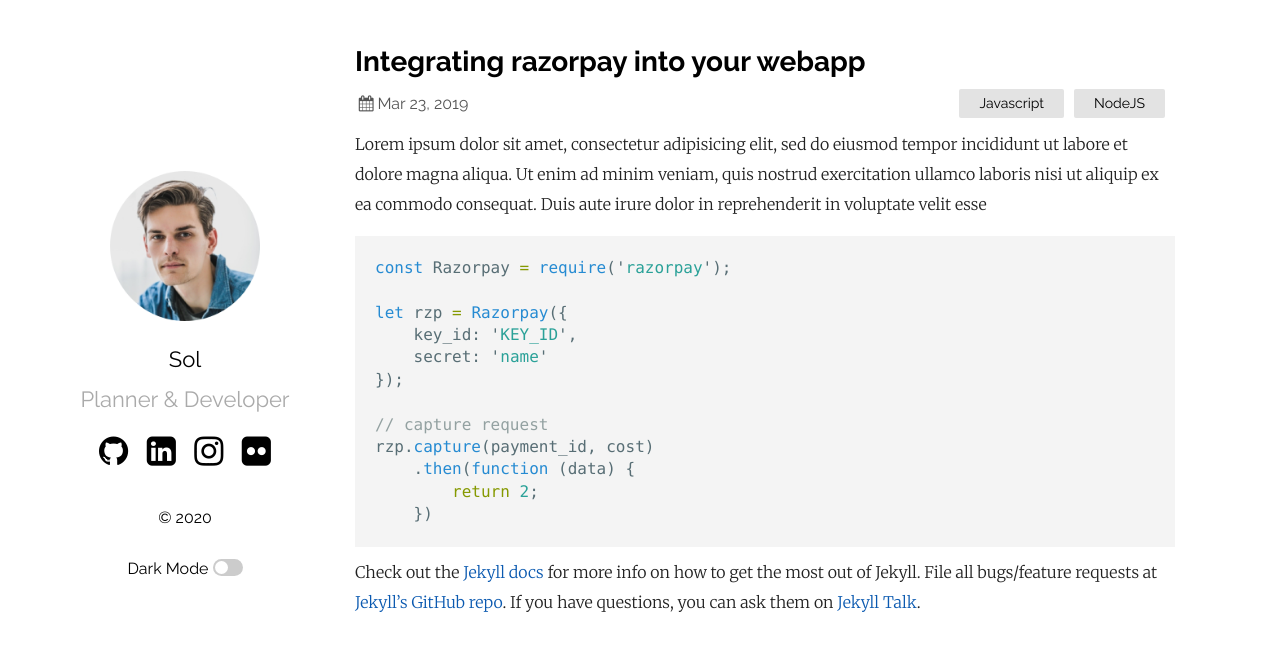
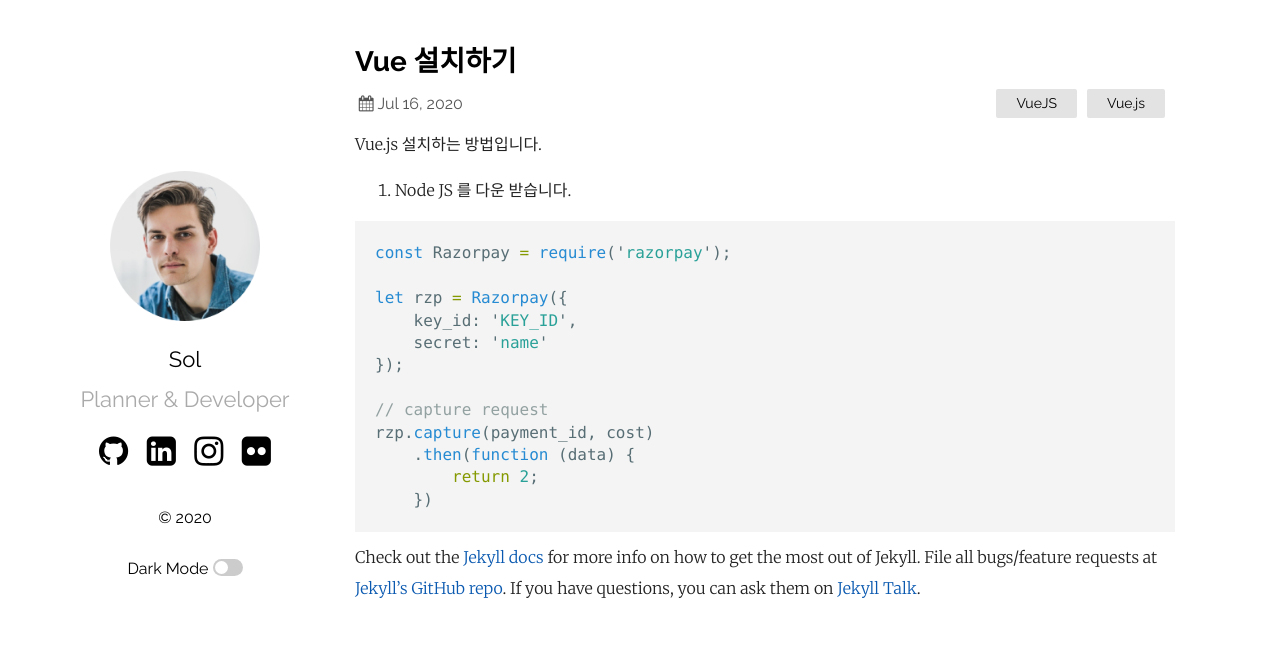
Before and after one commit to bethbang1004/bethbang1004.github.io, a Jekyll site: the page built from _posts/2020-07-17-welcome-to-jekyll.markdown, in a window 1280 px wide. Shown: the top 651 px of the page. Built offline with Jekyll 4.4.1, drawn with Linux system fonts in a browser that asks for light colours.

Commit message:
Update and rename 2019-03-23-welcome-to-jekyll.markdown to 2020-07-17-welcome-to-jekyll.markdown

````diff
--- a/_posts/2019-03-23-welcome-to-jekyll.markdown
+++ b/_posts/2020-07-17-welcome-to-jekyll.markdown
@@ -1,10 +1,12 @@
 ---
 layout: post
-title:  "Integrating razorpay into your webapp"
-date:   2019-03-23 21:03:36 +0530
-categories: Javascript NodeJS
+title:  "Vue 설치하기"
+date:   2020-07-17 00:12:51 +0900
+categories: VueJS Vue.js
 ---
-Lorem ipsum dolor sit amet, consectetur adipisicing elit, sed do eiusmod tempor incididunt ut labore et dolore magna aliqua. Ut enim ad minim veniam, quis nostrud exercitation ullamco laboris nisi ut aliquip ex ea commodo consequat. Duis aute irure dolor in reprehenderit in voluptate velit esse
+Vue.js 설치하는 방법입니다.
+
+1. Node JS 를 다운 받습니다.
 
 ```javascript
 const Razorpay = require('razorpay');
````
